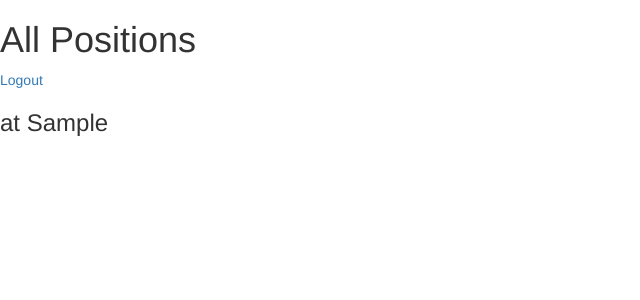
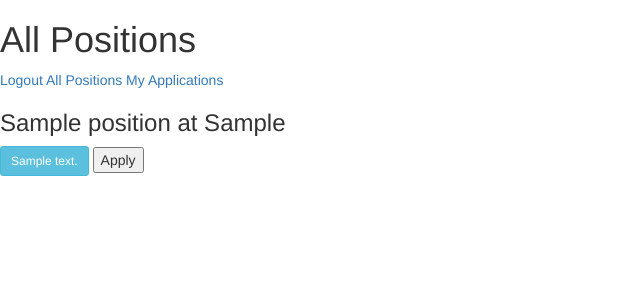
Before and after one commit to merdey/ApPy, a Django app: page /positions in a window 1280 px wide. Shown: the top 300 px of the page, without its empty margins (0-640 px from the left). Run offline with Django 3.2, Linux system fonts and the light colour scheme; a user stored in the database is signed in; tables that the repository leaves empty hold one stand-in row (values such as "Sample post"); parts of the project's set-up code (start-up, migrations or seed data) failed here and were passed over; some libraries are stand-ins or nearby versions.

Commit message:
Redesigned template hierarchy

```diff
--- a/templates/base.html
+++ b/templates/base.html
@@ -12,6 +12,15 @@
 </head>
 <body>
 
+{% block header %}
+{% endblock %}
+
+{% block navigation %}
+    <a href="/logout">Logout</a>
+    <a href="/positions">All Positions</a>
+    <a href="/applications">My Applications</a>
+{% endblock %}
+
 {% block content %}
 {% endblock %}
 
--- a/templates/login.html
+++ b/templates/login.html
@@ -1,4 +1,4 @@
-{% extends 'base.html' %}
+{% extends 'public_base.html' %}
 
 {% block content %}
     {% if errors %}
--- a/templates/positions.html
+++ b/templates/positions.html
@@ -1,11 +1,19 @@
 {% extends 'base.html' %}
 
+{% block header %}
+    <h1>All Positions</h1>
+{% endblock %}
+
+
 {% block content %}
-<h1>All Positions</h1>
-<a href="/logout">Logout</a>
-
-{% for position in positions %}
-    <h3>{{ positions.job_title }} at {{ position.company }}</h3>
-{% endfor %}
+    {% for position in positions %}
+        <div class="position">
+            <h3>{{ position.job_title }} at {{ position.company }}</h3>
+            {% for tag in position.tags.all %}
+                <span class="btn btn-sm btn-info">{{ tag.description }}</span>
+            {% endfor %}
+            <button id="{{ position.id }}" class="apply-button">Apply</button>
+        </div>
+    {% endfor %}
 
 {% endblock %}
```
Also changed, not shown: templates/home.html (+1 -7 lines), templates/public_base.html (added, +24 -0 lines). Lines whose indentation alone changed are shown as unchanged.
